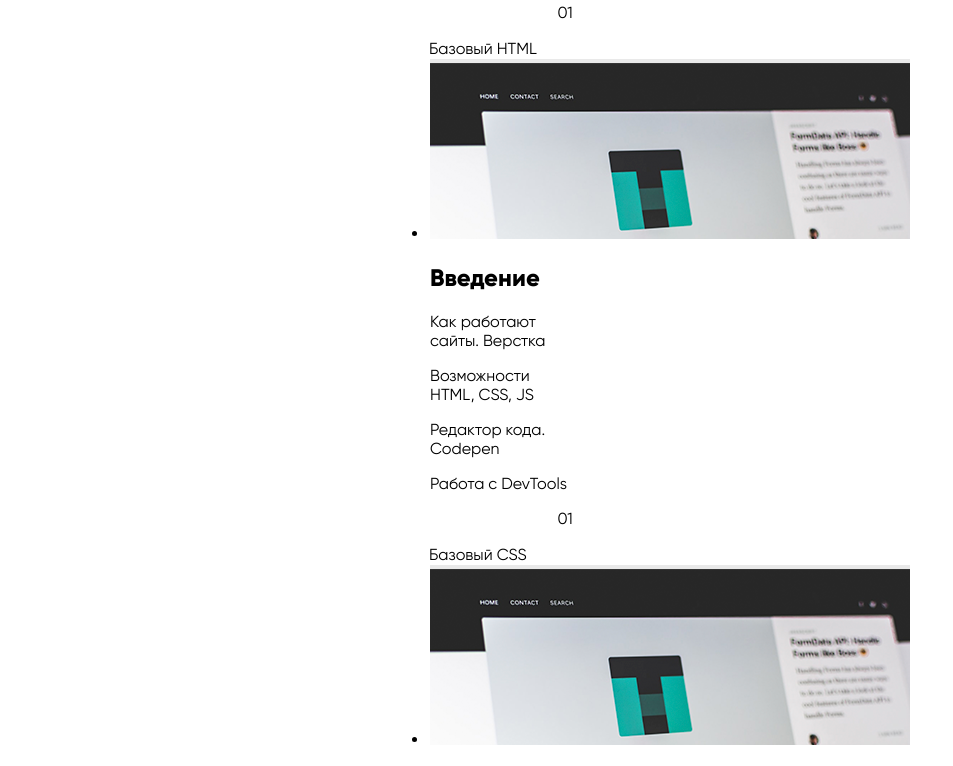
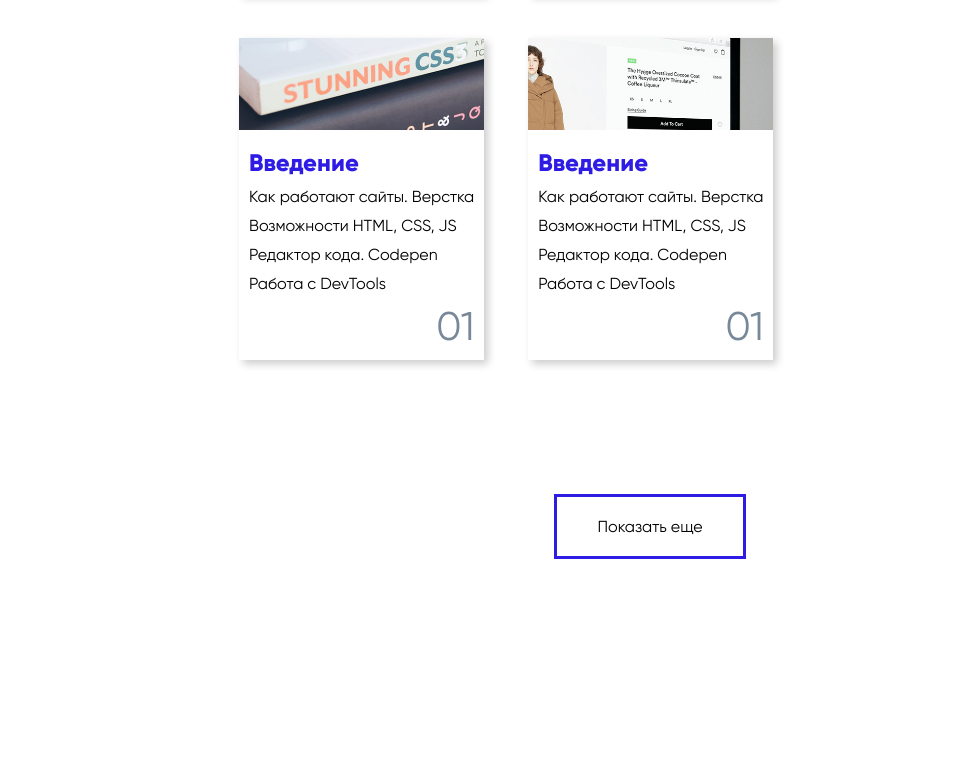
Before and after one commit to arigatory/web_layout4, a plain HTML site: page modules.html in a window 1280 px wide. Shown: the part 429-1195 px from the top of the page, without its empty margins (0-953 px from the left). Drawn offline with Linux system fonts and the light colour scheme.

Commit message:
before remove

```diff
--- a/css/style.css
+++ b/css/style.css
@@ -159,30 +159,52 @@ a {
   max-width: 300px;
 }
 
-.contant {
+.module-contant {
   padding-left: 20px;
+  padding-bottom: 500px;
   background-image: url(/img/bottom-modules.svg);
   background-position: bottom;
   background-repeat: no-repeat;
-  background-size: 50%;
 }
 
 .more-link {
   padding: 20px 40px;
-  color: #2f1ce4;
   background-color: transparent;
   border: 3px solid #2f1ce4;
+  margin-top: 100px;
 }
 
 .card {
-  width: 30%;
-  border: 1px solid white;
+  background-position: top;
+  padding-top: 100px;
+  max-width: 300px;
+  margin: 20px;
+  background-size: contain;
+  background-repeat: no-repeat;
+  box-shadow: 4px 4px 8px 0 rgba(0, 0, 0, 0.2);
+  overflow: hidden;
+  display: inline-block;
+}
+
+.card p {
+  margin: 10px;
+}
+.card h2 {
+  color: #2f1ce4;
+  margin: 10px;
+
 }
 
 .card-bottom {
   text-align: right;
+  color: lightslategray;
+  font-size: 40px;
+  margin: 5px;
 }
 
 .modules-cards {
   display: inline-block;
+  margin: auto;
+  width: 70%;
+  padding: 10px;
 }
--- a/modules.html
+++ b/modules.html
@@ -7,39 +7,13 @@
     <link rel="stylesheet" href="css/style.css">
 </head>
 <body>
-    <div class="contant">
+    <div class="module-contant">
         <h2>Skillbox</h2>
         <a href="index.html" class="back-link">Назад</a>
         <div class="modules-content">
             <h1>Модули курса web-верстка</h1>
             <ul class="modules-cards">
-                <li>
-                    <div class="card">
-                        <img src="for modules\photo-1530435460869-d13625c69bbf.png"/>
-                        <h2>Введение</h2>
-                        <p>Как работают сайты. Верстка</p>
-                        <p>Возможности HTML, CSS, JS</p>
-                        <p>Редактор кода. Codepen</p>
-                        <p>Работа с DevTools</p>
-                        <p class="card-bottom">01</p>
-
-                    </div>
-                </li>
-                <li>
-                    <div class="card">
-                        <img src="for modules\photo-1530435460869-d13625c69bbf.png"/>
-                        <h2>Введение</h2>
-                        <p>Как работают сайты. Верстка</p>
-                        <p>Возможности HTML, CSS, JS</p>
-                        <p>Редактор кода. Codepen</p>
-                        <p>Работа с DevTools</p>
-                        <p class="card-bottom">01</p>
-
-                    </div>Базовый HTML
-                </li>
-                <li>
-                    <div class="card">
-                        <img src="for modules\photo-1530435460869-d13625c69bbf.png"/>
+                <div class="card" style="background-image: url(/for\ modules/photo-1530435460869-d13625c69bbf.png);">
                     <h2>Введение</h2>
                     <p>Как работают сайты. Верстка</p>
                     <p>Возможности HTML, CSS, JS</p>
@@ -47,22 +21,32 @@
                     <p>Работа с DevTools</p>
                     <p class="card-bottom">01</p>
                 </div>
-                    Базовый CSS
-                </li>
-                <li>
-                    <div class="card">
-                        <img src="for modules\photo-1530435460869-d13625c69bbf.png"/>
+                <div class="card" style="background-image: url(for\ modules/photo-1516101922849-2bf0be616449.png);">
                     <h2>Введение</h2>
                     <p>Как работают сайты. Верстка</p>
                     <p>Возможности HTML, CSS, JS</p>
                     <p>Редактор кода. Codepen</p>
                     <p>Работа с DevTools</p>
                     <p class="card-bottom">01</p>
-
-                    </div>Работа с макета
-                </li>
+                </div>
+                <div class="card" style="background-image: url(for\ modules/photo-1507721999472-8ed4421c4af2.png);">
+                    <h2>Введение</h2>
+                    <p>Как работают сайты. Верстка</p>
+                    <p>Возможности HTML, CSS, JS</p>
+                    <p>Редактор кода. Codepen</p>
+                    <p>Работа с DevTools</p>
+                    <p class="card-bottom">01</p>
+                </div>
+                <div class="card" style="background-image: url(for\ modules/photo-1539278670307-a69d04dc8a75.png);">
+                    <h2>Введение</h2>
+                    <p>Как работают сайты. Верстка</p>
+                    <p>Возможности HTML, CSS, JS</p>
+                    <p>Редактор кода. Codepen</p>
+                    <p>Работа с DevTools</p>
+                    <p class="card-bottom">01</p>
+                </div>
             </ul>
-            <a class="more-link" href="#">Показать еще</a>
+            <a class="more-link" href="program.html">Показать еще</a>
         </div>
     </div>
 </body>
```
Also changed, not shown: program.html (+1 -0 lines). Lines whose indentation alone changed are shown as unchanged.
